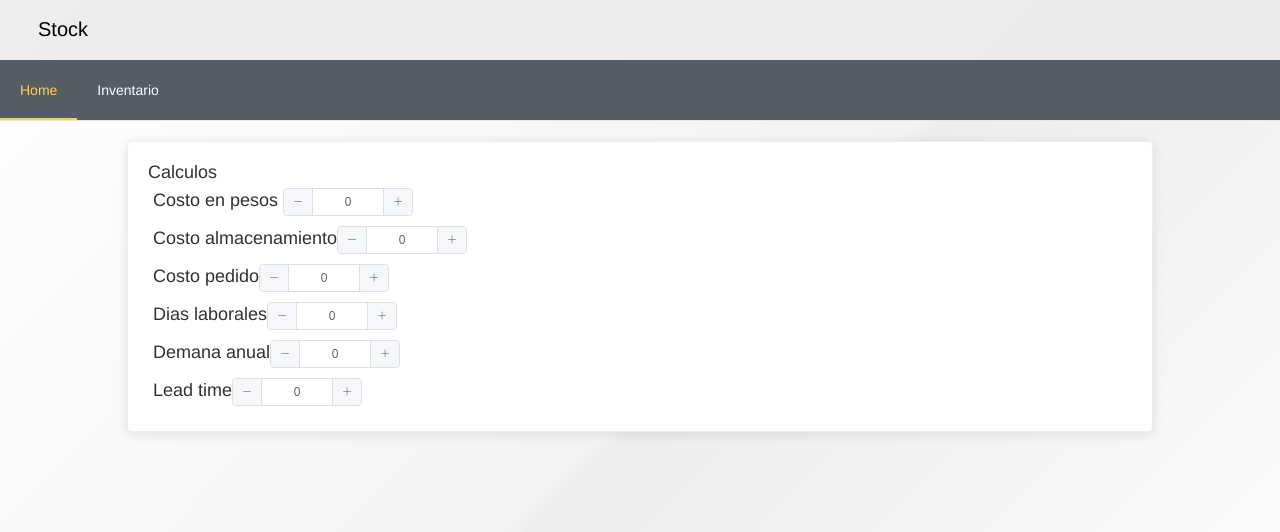
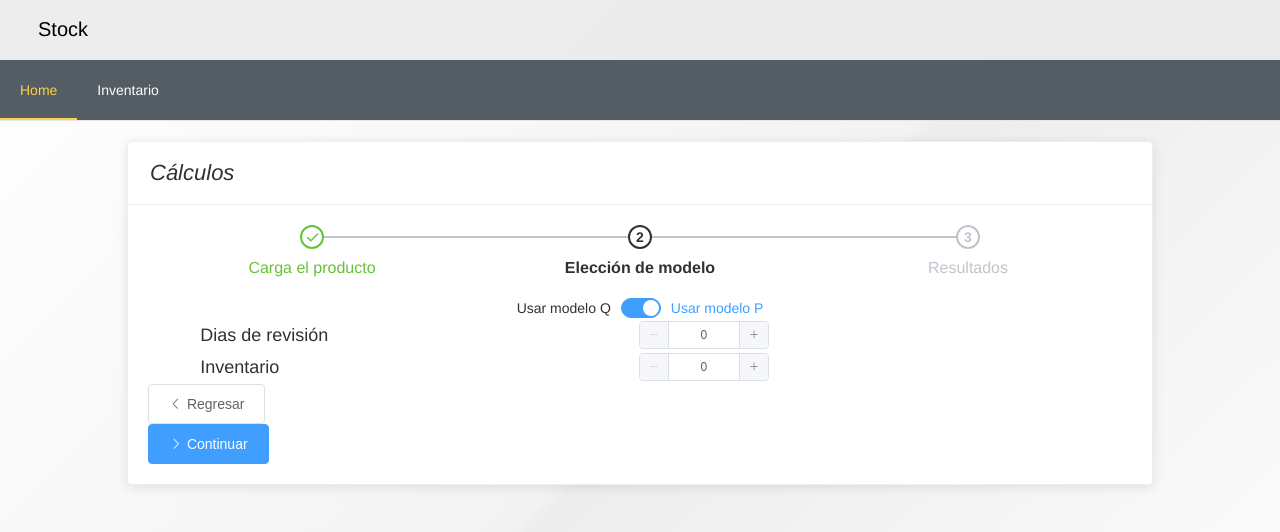
Before and after one commit to rodrysauco/onaine, a Vue app: page / in a window 1280 px wide. Shown: the top 532 px of the page. Built offline with nearby package versions, Linux system fonts and the light colour scheme.

Commit message:
Improving v7

```diff
--- a/src/components/HomeComponent.vue
+++ b/src/components/HomeComponent.vue
@@ -1,32 +1,114 @@
 <template>
   <div>
     <el-card class="box-card">
-      <span>Calculos</span>
+      <div slot="header">
+        <span class="bebidaName">Cálculos</span>
+      </div>
       <div class="body">
-        <section class="prodItem">
-          <span>Costo en pesos </span>
-          <el-input-number v-model="randDrink.costo" size="mini"></el-input-number>
-        </section>
-        <section class="prodItem">
-          <span>Costo almacenamiento</span>
-          <el-input-number v-model="randDrink.costoAlma" size="mini"></el-input-number>
-        </section>
-        <section class="prodItem">
-          <span>Costo pedido</span>
-          <el-input-number v-model="randDrink.costoPedido" size="mini"></el-input-number>
-        </section>
-        <section class="prodItem">
-            <span>Dias laborales</span>
-            <el-input-number v-model="randDrink.dias" size="mini"></el-input-number>
-        </section>
-        <section class="prodItem">
-            <span>Demana anual</span>
-            <el-input-number v-model="randDrink.demandaAnual" size="mini"></el-input-number>
-        </section>
-        <section class="prodItem">
-            <span>Lead time</span>
-            <el-input-number v-model="randDrink.leadTime" size="mini"></el-input-number>
-        </section>
+        <div class="topBar">
+          <el-steps :active="active" finish-status="success" align-center>
+            <el-step title="Carga el producto"></el-step>
+            <el-step title="Elección de modelo"></el-step>
+            <el-step title="Resultados"></el-step>
+          </el-steps>
+        </div>
+
+        <div v-if="!active">
+          <!-- Carga los datos del producto -->
+          <table class="tableCalculos">
+            <tr>
+              <td><span>Costo unidad</span></td><!-- C -->
+              <td>
+                <el-input-number v-model="randDrink.costo" size="mini" :min=0></el-input-number>
+              </td>
+            </tr>
+            <tr>
+              <td><span>Costo anual mantenimiento</span></td><!-- H -->
+              <td>
+                <el-input-number v-model="randDrink.costoAlma" size="mini" :min=0></el-input-number>
+              </td>
+            </tr>
+            <tr>
+              <td><span>Costo preparación</span></td><!-- S -->
+              <td>
+                <el-input-number v-model="randDrink.costoPedido" size="mini" :min=0></el-input-number>
+              </td>
+            </tr>
+            <tr>
+              <td><span>Demanda anual</span></td><!-- D -->
+              <td>
+                <el-input-number v-model="randDrink.demandaAnual" size="mini" :disabled=D :min=0></el-input-number>
+              </td>
+            </tr>
+            <tr>
+              <td><span>Demanda diaria</span></td><!-- D -->
+              <td>
+                <el-input-number v-model="randDrink.demandaDiaria" size="mini" :disabled=d :min=0></el-input-number>
+              </td>
+            </tr>
+            <tr>
+              <td><span>Lead time</span></td><!-- L -->
+              <td>
+                <el-input-number v-model="randDrink.leadTime" size="mini" :min=0></el-input-number>
+              </td>
+            </tr>
+            <tr>
+              <td><span>Desviación estandar</span></td> <!-- Desviacion estandar -->
+              <td>
+                <el-input-number v-model="randDrink.desviacionEstandar" size="mini" :step='0.01' :min=0></el-input-number>
+              </td>
+            </tr>
+            <tr>
+              <td><span>Nivel de Servicio</span></td> <!-- P -->
+              <td>
+                <el-input-number v-model="randDrink.nivelServicio" size="mini" :min=0></el-input-number>
+              </td>
+            </tr>
+          </table>
+          <div class="calculateActions">
+
+          </div>
+        </div>
+        <div v-if="active == 1">
+          <div class="modelsHeader">
+            <el-switch v-model="isPSelected" active-text="Usar modelo P" inactive-text=" Usar modelo Q"></el-switch>
+          </div>
+          <div>
+            <div v-if="isPSelected">
+              <table class="tableCalculos">
+                <tr>
+                  <td>Dias de revisión</td> <!-- T -->
+                  <td>
+                    <el-input-number v-model="modeloP.revision" size="mini" :min=0></el-input-number>
+                  </td>
+                </tr>
+                <tr>
+                  <td>Inventario</td>
+                  <td>
+                    <el-input-number v-model="modeloP.inventario" size="mini" :min=0></el-input-number>
+                  </td>
+                </tr>
+              </table>
+            </div>
+            <div v-else>
+              <table class="tableCalculos">
+                <tr>
+                  <td>Desviación demanda</td>
+                  <td><el-input-number v-model="modeloQ.zD" size="mini" :step="0.01" :min=0></el-input-number></td>
+                </tr>
+              </table>
+            </div>
+          </div>
+          <div class="calculateActions">
+              <el-button @click="goBack"><i class="el-icon-arrow-left"></i> Regresar</el-button>
+              <section class="continue">
+                <el-button type="primary"><i class="el-icon-arrow-right"></i> Continuar</el-button>
+              </section>
+          </div>
+        </div>
+        <div v-if="active > 1">
+          muestra los results
+        </div>
       </div>
     </el-card>
   </div>
@@ -36,31 +118,74 @@
     name: 'home-component',
     data() {
       return {
+        active: 1,
+        isPSelected: true,
         randDrink: {
-          costo: 0,
-          costoAlma: 0,
-          costoPedido: 0,
-          demandaAnual: 0,
-          dias: 0,
-          leadTime: 0,
+          costo: 0, //C
+          costoAlma: 0, //H
+          costoPedido: 0, //S
+          demandaAnual: 0, //D
+          demandaDiaria: 0, //d
+          leadTime: 0, //L
+          desviacionEstandar: 0, //Z
+          nivelServicio: 0, //P
         },
         modeloP: {
-          demandaAnual: 0, //D
-          demandaDiaria: 0, //d
-          periodo: 0,
-          sigmaTL: 0,
-          desviacionEstandar: 0.8, //z
-          cantidadQueDebeOrdenarse: 0 //q
+          sigmaL: 0, //desviacion durante entrega
+          revision: 0, //T
+          inventario: 0, //I
+        },
+        modeloQ: {
+          zL: 0, //Desviacion durante la entrega
+          zD:0, //Desviacion de la demanda
+
+        },
+        resultado: {
+          reorden: 0, //R
+          CTE: 0, //CTE
+          cantidadOptima: 0, //Q optima
+          faltantes: 0, //E(z)
+        }
+      }
+    },
+    computed: {
+      d: function () {
+        if (this.randDrink.demandaAnual !== 0) {
+          return true;
+        } else {
+          return false;
+        }
+      },
+      D: function () {
+        if (this.randDrink.demandaDiaria !== 0) {
+          return true;
+        } else {
+          return false;
         }
       }
     },
     methods: {
+      goBack(){
+        this.active--;
+      },
+      Qoptima() {
 
+      }
     }
   }
 </script>
 <style>
-  .prodItem{
-    padding: 5px;
+  .tableCalculos {
+    width: 90%;
+    margin-left: auto;
+    margin-right: auto;
+  }
+
+  .topBar {
+    margin-bottom: 15px;
+  }
+
+  .modelsHeader {
+    text-align: center;
   }
 </style>
--- a/src/components/ModeloQ.vue
+++ b/src/components/ModeloQ.vue
@@ -23,10 +23,10 @@
         <section class="cardAppend">
           <div>Indice de rotacion: {{bebida.indiceRotacion}}</div>
           <div>Costo de Mantenimiento: {{modelQ.costoMantenimiento}}</div>
-          <div>Punteo de reorden: {{modelQ.puntoReorden}}</div>
+          <div>Punto de reorden: {{modelQ.puntoReorden}}</div>
           <div>Costo Preparacion: {{modelQ.costoPreparacion}}</div>
           <div>Cantidad Pedido Optima: {{modelQ.cantidadPedidoOptima}}</div>
-          <div>Costo Total Esperado (CTE): {{modelQ.costoTotalEsperado}}</div>
+          <div>Costo Total Esperado (CTE): ${{modelQ.costoTotalEsperado}}</div>
         </section>
       </div>
 
@@ -62,8 +62,8 @@
         this.calcularCTE();
       },
       calcularQ() {
-        this.modelQ.cantidadPedidoOptima = Math.sqrt((2 * this.modelQ.demandaAnual * this.modelQ.costoPreparacion) /
-          this.modelQ.costoMantenimiento);
+        let cpo = Math.sqrt((2 * this.modelQ.demandaAnual * this.modelQ.costoPreparacion) / this.modelQ.costoMantenimiento);
+        this.modelQ.cantidadPedidoOptima = Math.round(cpo*1000)/1000;
       },
       calcularReorden() {
         let rta = (this.modelQ.demandaDiaria * this.bebida.leadTime);
@@ -73,7 +73,8 @@
         this.modelQ.puntoReorden = rta;
       },
       calcularCTE() {
-        this.modelQ.costoTotalEsperado = (this.modelQ.demandaAnual * this.bebida.costo) + ((this.modelQ.demandaAnual / this.modelQ.cantidadPedidoOptima) * this.modelQ.costoPreparacion) + ((this.modelQ.cantidadPedidoOptima / 2) * this.modelQ.costoMantenimiento);
+        let cte = (this.modelQ.demandaAnual * this.bebida.costo) + ((this.modelQ.demandaAnual / this.modelQ.cantidadPedidoOptima) * this.modelQ.costoPreparacion) + ((this.modelQ.cantidadPedidoOptima / 2) * this.modelQ.costoMantenimiento);
+        this.modelQ.costoTotalEsperado = Math.round(cte*1000)/1000;
       },
       checkStatus() {
         if (this.$route.params.id !== undefined) {
```
